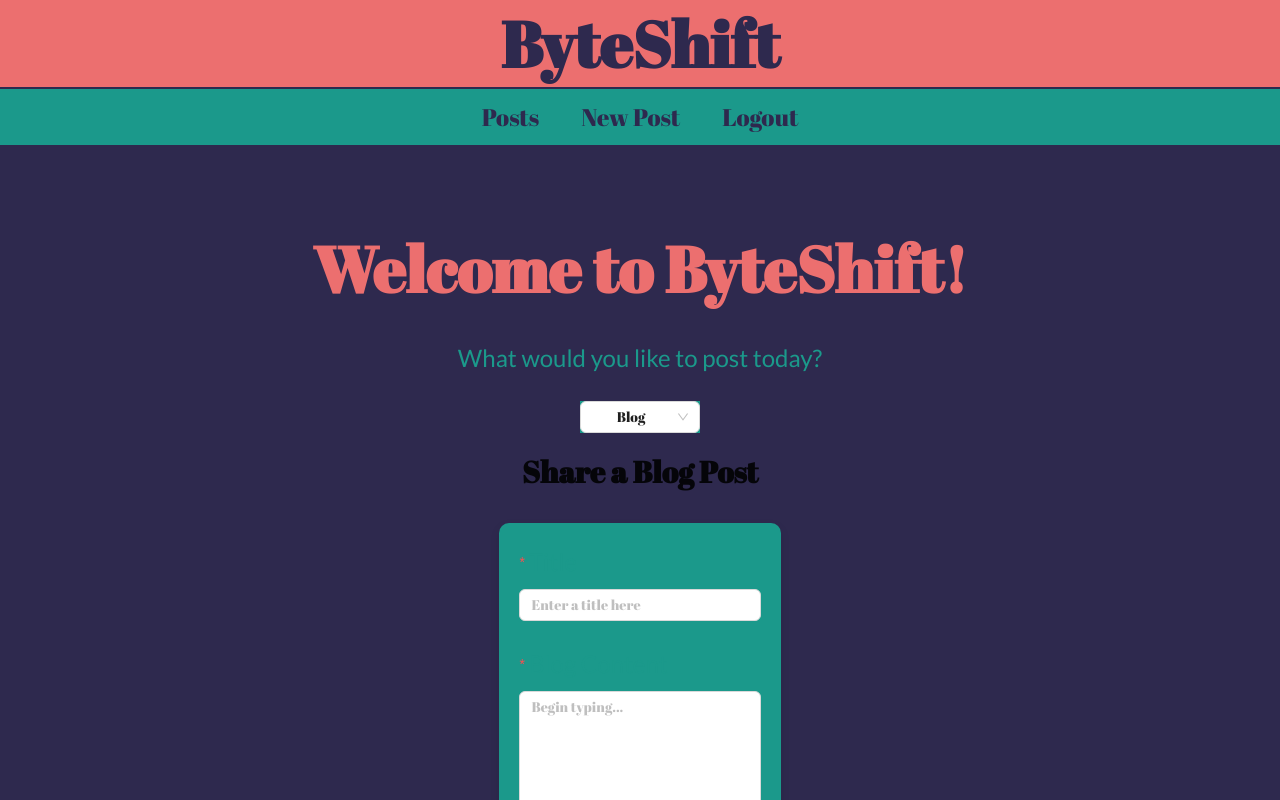
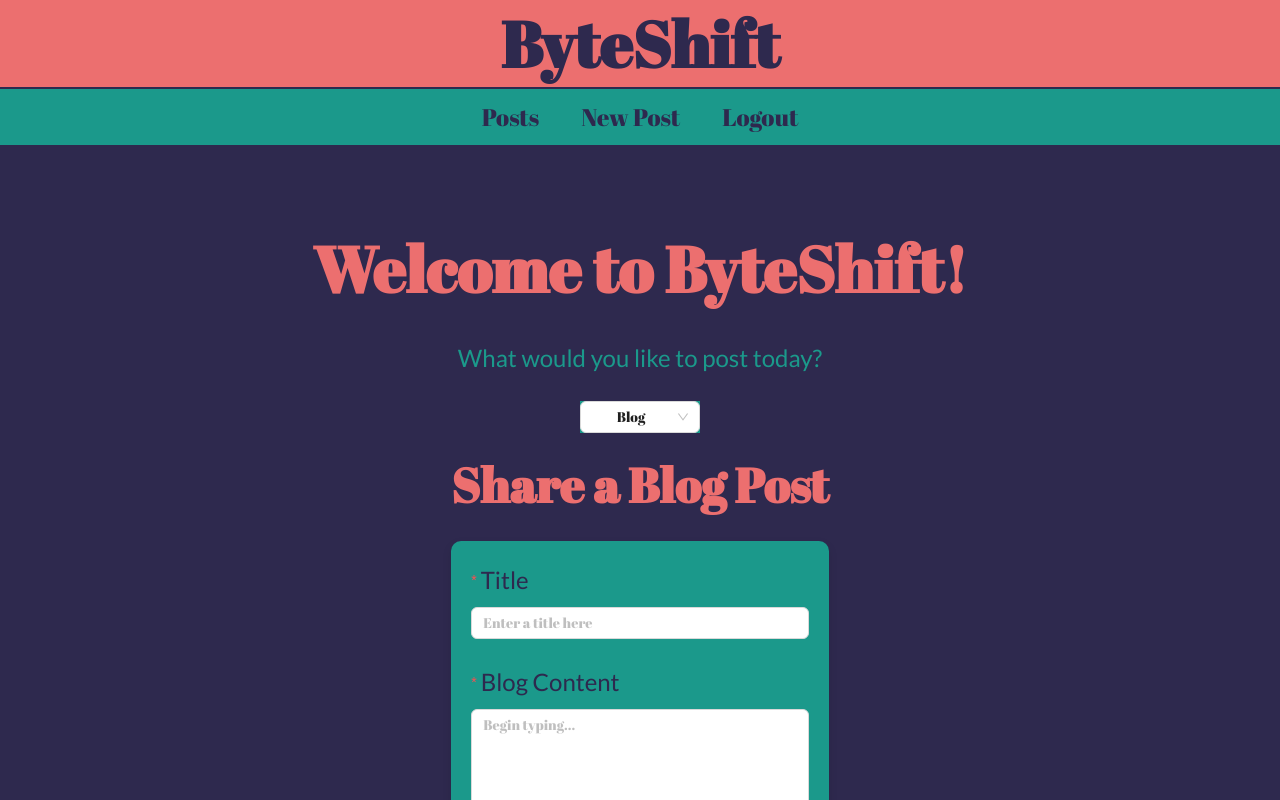
Before and after one commit to melissakikta/ByteShift, a React (Vite) app in the folder client/: page /form in a window 1280 px wide. Shown: the top 800 px of the page. Built offline with nearby package versions, Linux system fonts and the light colour scheme.

Commit message:
form styling

```diff
--- a/client/src/App.css
+++ b/client/src/App.css
@@ -5,7 +5,7 @@
   --secondary: #1B998B;
   --tertiary: #EC6F6F;
   --quaternary: #C5D86D;
-  --warning: #E71D36;
+  --warning: #e71d35ba;
 
   --font-header: 'Abril Fatface', impact, serif;
   --font-body: 'Lato', sans-serif;
--- a/client/src/Pages/PostDisplay.tsx
+++ b/client/src/Pages/PostDisplay.tsx
@@ -50,7 +50,7 @@ const PostDisplay: React.FC = () => {
 		<div>
 			<Row gutter={[16, 16]}>
 				{posts.map((loadingPost) => (
-					<Col xs={24} sm={12} md={8} lg={6} key={loadingPost._id}>
+					<Col xs={24} sm={24} md={12} lg={8} key={loadingPost._id}>
 						<Post post={loadingPost} /> {/* Pass post data to Post Component */}
 					</Col>
 				))}
--- a/client/src/components/PostForms/blogPost.tsx
+++ b/client/src/components/PostForms/blogPost.tsx
@@ -47,8 +47,8 @@ const BlogPost: React.FC = () => {
 
 	return (
 		<div style={{ maxWidth: 500, margin: "0 auto", padding: "20px" }}>
-			<Title level={3} style={{ textAlign: "center", fontFamily: "var(--font-header)", fontSize: "4rem" }}>
-				<h2>Share a Blog Post</h2>
+			<Title level={3} style={{ textAlign: "center", fontFamily: "var(--font-header)", fontSize: "3rem", color: "var(--tertiary)" }}>
+				Share a Blog Post
 			</Title>
 
 			<Form
@@ -68,7 +68,7 @@ const BlogPost: React.FC = () => {
 			>
 				{/* Title */}
 				<Form.Item
-					label="Title"
+					label={<span style={{ color: "var(--primary)" }}>Title</span>}
 					name="title"
 					rules={[{ required: true, message: "Please enter a title." }]}
 				>
@@ -77,7 +77,7 @@ const BlogPost: React.FC = () => {
 
 				{/* Blog */}
 				<Form.Item
-					label="Blog Content"
+					label={<span style={{ color: "var(--primary)" }}>Blog Content</span>}
 					name="blog"
 					rules={[
 						{ required: true, message: "Please enter your blog content here." }]}
@@ -88,7 +88,7 @@ const BlogPost: React.FC = () => {
 				{/* Image URL */}
 
 				<Form.Item
-					label="Image URL (Optional)"
+					label={<span style={{ color: "var(--primary)" }}>Image URL (Optional)</span>}
 					name="imgURL">
 					<Input placeholder="Enter an image URL here" />
 				</Form.Item>
--- a/client/src/components/PostForms/codePost.tsx
+++ b/client/src/components/PostForms/codePost.tsx
@@ -47,8 +47,8 @@ const CodePost: React.FC = () => {
 
 	return (
 		<div style={{ maxWidth: 500, margin: "0 auto", padding: "20px" }}>
-			<Title level={3} style={{ textAlign: "center", fontFamily: "var(--font-header)", fontSize: "4rem" }}>
-				<h2>Share a Code Snippet</h2>
+			<Title level={3} style={{ textAlign: "center", fontFamily: "var(--font-header)", fontSize: "3rem", color: "var(--tertiary)" }}>
+				Share a Code Snippet
 			</Title>
 
 			<Form
@@ -68,7 +68,7 @@ const CodePost: React.FC = () => {
 			>
 				{/* Title */}
 				<Form.Item
-					label="Title"
+					label={<span style={{ color: "var(--primary)" }}>Title</span>}
 					name="title"
 					rules={[{ required: true, message: "Please enter a title." }]}
 				>
@@ -77,7 +77,7 @@ const CodePost: React.FC = () => {
 
 				{/* Code */}
 				<Form.Item
-					label="Code Snippet"
+					label={<span style={{ color: "var(--primary)" }}>Code Snippet</span>}
 					name="code"
 					rules={[
 						{ required: true, message: "Please enter your code." }]}
--- a/client/src/components/PostForms/linkPost.tsx
+++ b/client/src/components/PostForms/linkPost.tsx
@@ -46,8 +46,8 @@ const LinkPost: React.FC = () => {
 
 	return (
 		<div style={{ maxWidth: 500, margin: "0 auto", padding: "20px" }}>
-			<Title level={3} style={{ textAlign: "center", fontFamily: "var(--font-header)", fontSize: "4rem" }}>
-				<h2>Share a Link</h2>
+			<Title level={3} style={{ textAlign: "center", fontFamily: "var(--font-header)", fontSize: "3rem", color: "var(--tertiary)" }}>
+				Share a Link
 			</Title>
 
 			<Form
@@ -67,7 +67,7 @@ const LinkPost: React.FC = () => {
 			>
 				{/* Title */}
 				<Form.Item
-					label="Title"
+					label={<span style={{ color: "var(--primary)" }}>Title</span>}
 					name="title"
 					rules={[{ required: true, message: "Please enter a title." }]}
 				>
@@ -76,7 +76,7 @@ const LinkPost: React.FC = () => {
 
 				{/* Link */}
 				<Form.Item
-					label="Link URL"
+					label={<span style={{ color: "var(--primary)" }}>Link URL</span>}
 					name="link"
 					rules={[
 						{ required: true, message: "Please enter a link." },
```
